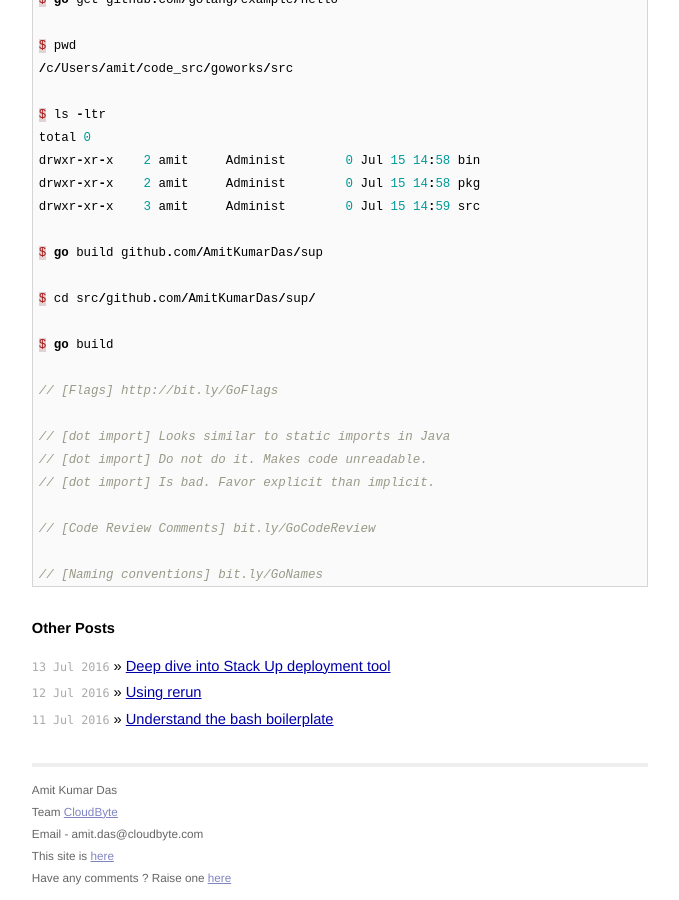
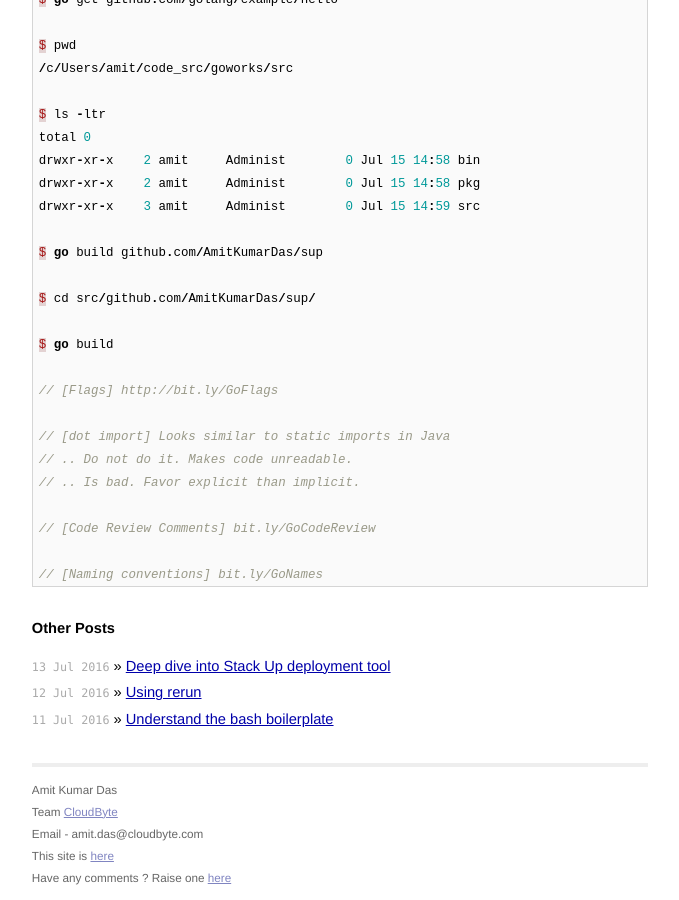
Before and after one commit to AmitKumarDas/amitkumardas.github.io, a Jekyll site: the page built from _posts/2016-07-14-faqs-on-golang.md, in a window 1280 px wide and 900 px high, scrolled down 3153 px. Shown: the whole window, without its empty margins (300-979 px from the left). Built offline with Jekyll 4.4.1, drawn with Linux system fonts in a browser that asks for light colours.

Commit message:
Update 2016-07-14-faqs-on-golang.md

```diff
--- a/_posts/2016-07-14-faqs-on-golang.md
+++ b/_posts/2016-07-14-faqs-on-golang.md
@@ -161,8 +161,8 @@ $ go build
 // [Flags] http://bit.ly/GoFlags
 
 // [dot import] Looks similar to static imports in Java
-// [dot import] Do not do it. Makes code unreadable.
-// [dot import] Is bad. Favor explicit than implicit.
+// .. Do not do it. Makes code unreadable.
+// .. Is bad. Favor explicit than implicit.
 
 // [Code Review Comments] bit.ly/GoCodeReview
 
```
